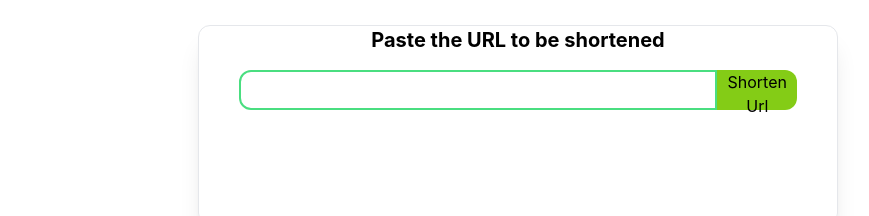
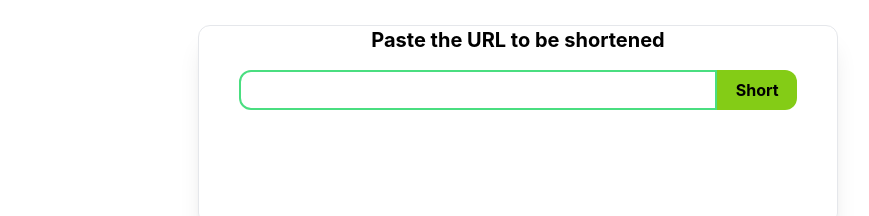
Before and after one commit to alex28042/url-shortener, a Next.js app: page / in a window 1280 px wide. Shown: the part 359-575 px from the top of the page, without its empty margins (122-991 px from the left). Built offline with nearby package versions, Linux system fonts and the light colour scheme.

Commit message:
adding styles to urlhandler

```diff
--- a/src/components/HomePage/UrlHandler.jsx
+++ b/src/components/HomePage/UrlHandler.jsx
@@ -44,11 +44,11 @@ function UrlHandler(url) {
           className="h-[40px] w-[80px] items-center justify-center rounded-r-xl bg-lime-500"
           onClick={() => handleUrl(urlInput)}
         >
-          <p className="text-center">Shorten Url</p>
+          <p className="text-center font-bold">Short</p>
         </button>
       </div>
       {errorHandleUrl && (
-        <p className="text-red-400 text-center mt-4">error getting the shortened url</p>
+        <p className="text-red-400 text-center mt-4 font-bold">error getting the shortened url</p>
       )}
     </div>
   );
```
